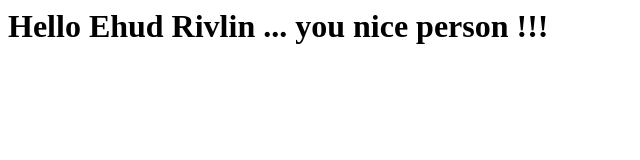
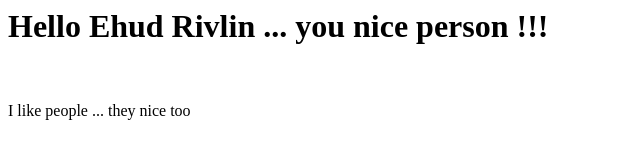
Before and after one commit to rivlinehud/FrontEnd, a plain HTML site: page index.html in a window 1280 px wide. Shown: the whole page, without its empty margins (0-640 px from the left). Drawn offline with Linux system fonts and the light colour scheme.

Commit message:
new line

```diff
--- a/index.html
+++ b/index.html
@@ -1,5 +1,7 @@
 <html>
 	<body>
 		<h1>Hello Ehud Rivlin ... you nice person !!! </h1>
+		<br/><br/>
+		I like people ... they nice too
 	</body>
 </html>
```
